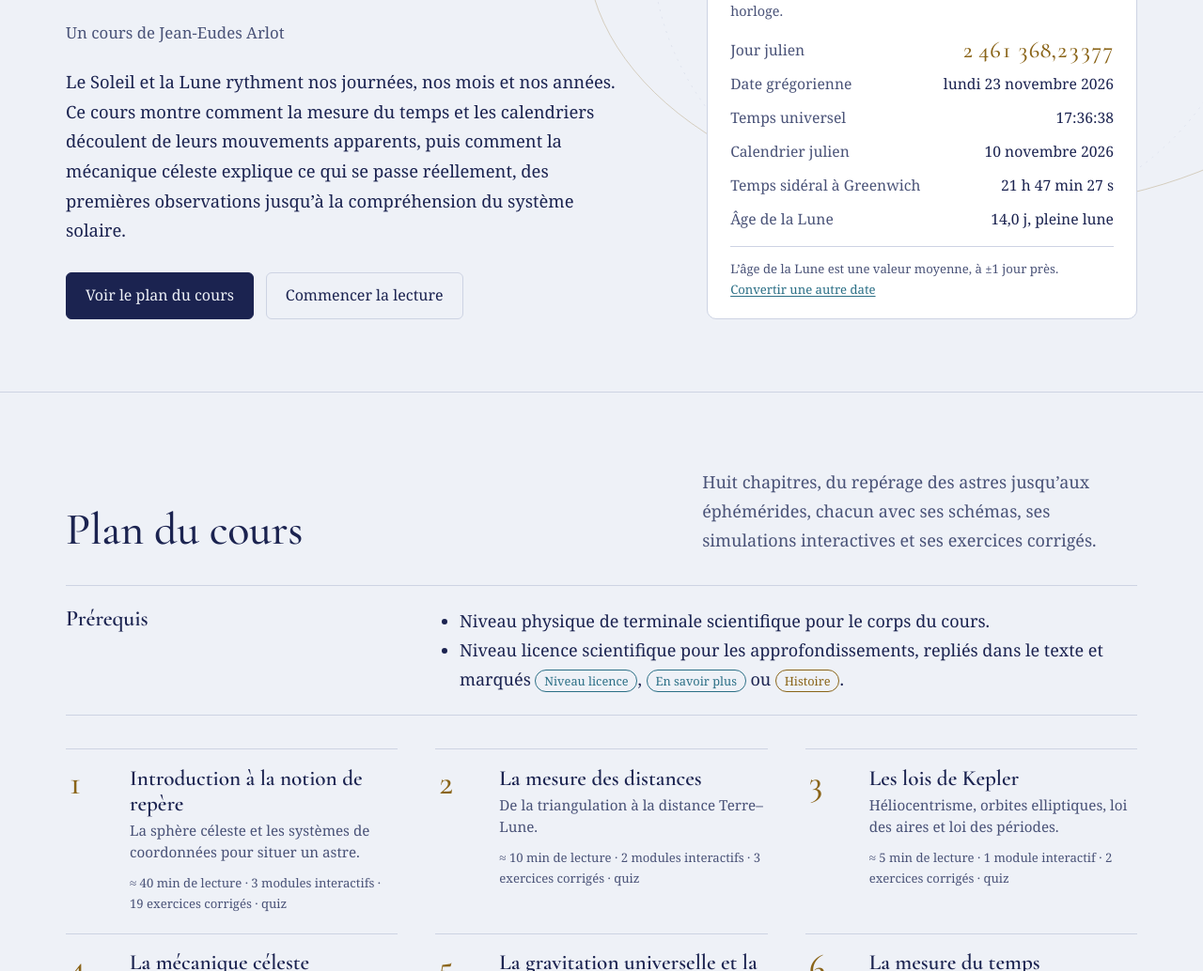
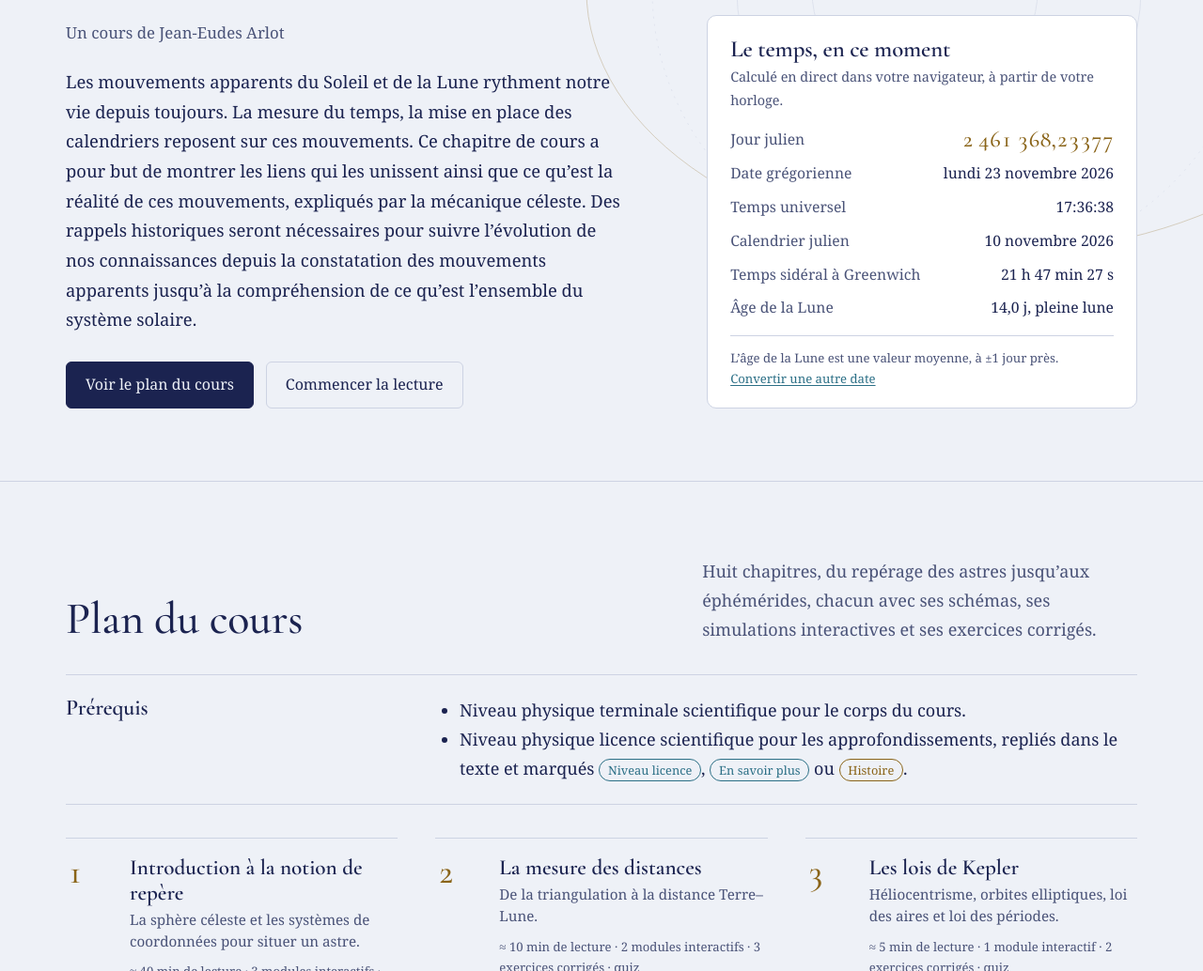
Before and after one commit to VinceD7-lab/webastro, an Astro site: page /webastro/mctc in a window 1280 px wide. Shown: the part 595-1629 px from the top of the page at 94% size. Built offline with nearby package versions, Linux system fonts and the light colour scheme; Astro itself is replaced by a stand-in of ours.

Commit message:
Mettre à jour l'introduction du cours MCTC d'après l'ancien site
Co-authored-by: copilot-swe-agent[bot] <198982749+Copilot@users.noreply.github.com>

```diff
--- a/src/pages/mctc/index.astro
+++ b/src/pages/mctc/index.astro
@@ -13,7 +13,7 @@ const jsonld = {
   '@context': 'https://schema.org',
   '@type': 'Course',
   name: 'Mécanique céleste, Temps et Calendriers',
-  description: 'Cours de mécanique céleste, de mesure du temps et de calendriers, d’après Jean-Eudes Arlot (Observatoire de Paris).',
+  description: 'Les mouvements apparents du Soleil et de la Lune, la mesure du temps, les calendriers et la mécanique céleste, d’après Jean-Eudes Arlot (Observatoire de Paris).',
   inLanguage: 'fr',
   author: { '@type': 'Person', name: 'Jean-Eudes Arlot' },
   isBasedOn: 'https://media4.obspm.fr/public/ressources_lu/pages_mctc/introduction-mctc.html',
@@ -38,7 +38,7 @@ const jsonld = {
         <p class="source">D’après les ressources libres de l’Observatoire de Paris, collection <a href={url('/')}>« Lumières sur l’Univers »</a></p>
         <h1>Mécanique céleste, <span>Temps et Calendriers</span></h1>
         <p class="author">Un cours de Jean-Eudes Arlot</p>
-        <p class="lede">Le Soleil et la Lune rythment nos journées, nos mois et nos années. Ce cours montre comment la mesure du temps et les calendriers découlent de leurs mouvements apparents, puis comment la mécanique céleste explique ce qui se passe réellement, des premières observations jusqu’à la compréhension du système solaire.</p>
+        <p class="lede">Les mouvements apparents du Soleil et de la Lune rythment notre vie depuis toujours. La mesure du temps, la mise en place des calendriers reposent sur ces mouvements. Ce chapitre de cours a pour but de montrer les liens qui les unissent ainsi que ce qu’est la réalité de ces mouvements, expliqués par la mécanique céleste. Des rappels historiques seront nécessaires pour suivre l’évolution de nos connaissances depuis la constatation des mouvements apparents jusqu’à la compréhension de ce qu’est l’ensemble du système solaire.</p>
         <div class="actions">
           <a class="btn" href="#plan">Voir le plan du cours</a>
           {premier && <a class="btn ghost" href={url(`/cours/${premier.slug}/`)}>Commencer la lecture</a>}
@@ -57,8 +57,8 @@ const jsonld = {
       <div class="prereq">
         <h3>Prérequis</h3>
         <ul>
-          <li>Niveau physique de terminale scientifique pour le corps du cours.</li>
-          <li>Niveau licence scientifique pour les approfondissements, repliés dans le texte et marqués <span class="tag plus">Niveau licence</span>, <span class="tag plus">En savoir plus</span> ou <span class="tag hist">Histoire</span>.</li>
+          <li>Niveau physique terminale scientifique pour le corps du cours.</li>
+          <li>Niveau physique licence scientifique pour les approfondissements, repliés dans le texte et marqués <span class="tag plus">Niveau licence</span>, <span class="tag plus">En savoir plus</span> ou <span class="tag hist">Histoire</span>.</li>
         </ul>
       </div>
       <ol class="chapters">
```
